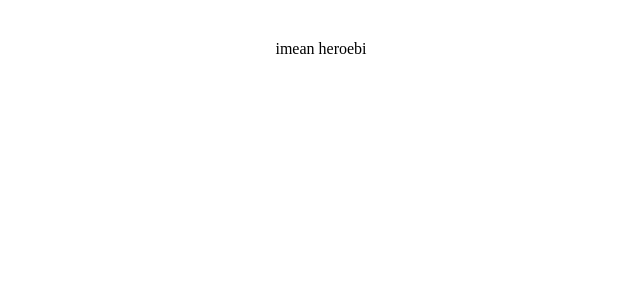
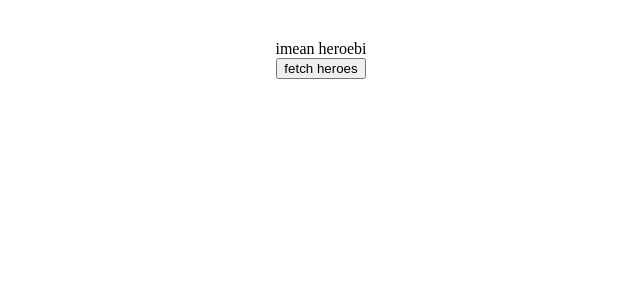
Before and after one commit to achiewe/countries-project, a React (Vite) app: page / in a window 1280 px wide. Shown: the top 300 px of the page, without its empty margins (319-959 px from the left). Built offline with nearby package versions, Linux system fonts and the light colour scheme.

Commit message:
add the handleclick function where i write to refetch which means to that when onlcick the button should show the text

```diff
--- a/src/components/Heroes.tsx
+++ b/src/components/Heroes.tsx
@@ -6,7 +6,7 @@ export default function Heroes(): JSX.Element {
     return axios.get("http://localhost:4000/superheroes");
   };
 
-  const { isLoading, data, isError, error, isFetching } = useQuery(
+  const { isLoading, data, isError, error, isFetching, refetch } = useQuery(
     "super-heroes",
     fetchSuperheroes,
     {
@@ -14,7 +14,15 @@ export default function Heroes(): JSX.Element {
     }
   );
 
-  if (isLoading) {
+  const handleClick = async () => {
+    try {
+      await refetch();
+    } catch (error) {
+      console.error("Error while refetching:", error);
+    }
+  };
+
+  if (isLoading || isFetching) {
     return <h2>Loading.... </h2>;
   }
 
@@ -24,6 +32,7 @@ export default function Heroes(): JSX.Element {
 
   return (
     <div>
+      <button onClick={handleClick}> fetch heroes</button>
       {data?.data.map((item: any) => {
         return <div key={item.name}>{item.name} </div>;
       })}
```
